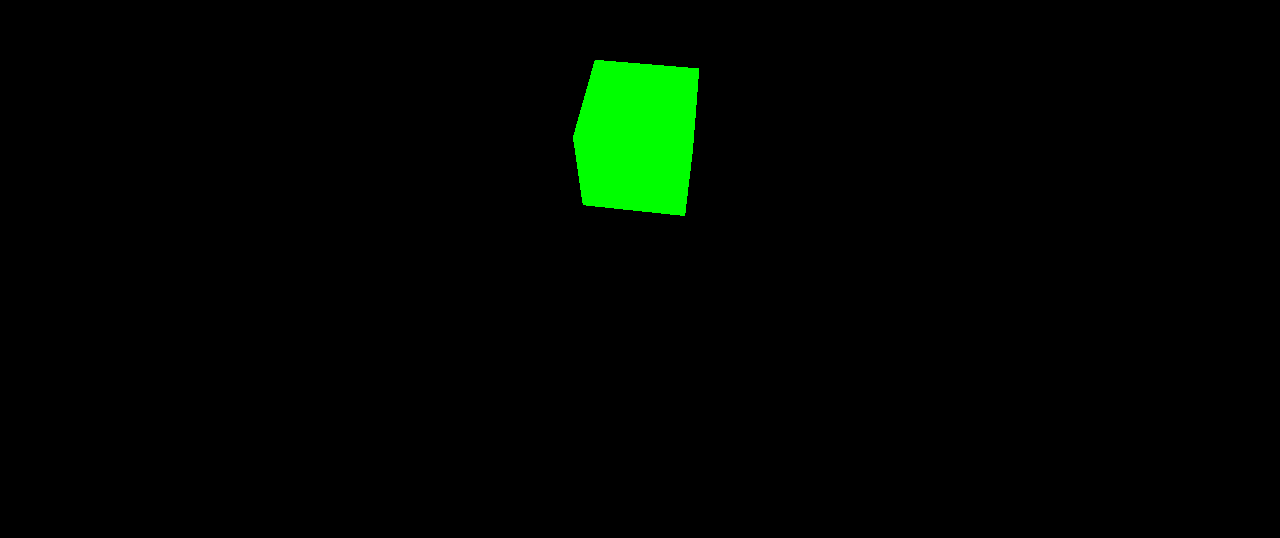
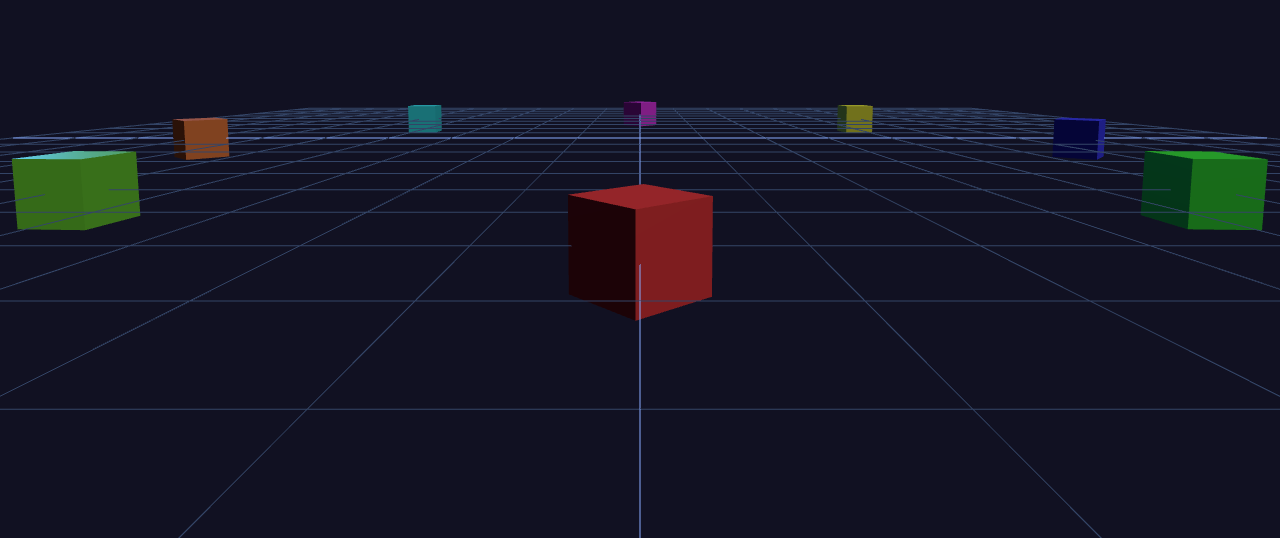
Before and after one commit to Vasyl-Trefilov/3dGfs, a React (Vite) app: page / in a window 1280 px wide. Shown: the part 262-800 px from the top of the page. Built offline with nearby package versions, Linux system fonts and the light colour scheme.

Commit message:
adding spin

```diff
--- a/src/App.css
+++ /dev/null
@@ -1,4 +0,0 @@
-body {
-  margin: 0;
-  overflow: hidden;
-}
--- a/src/components/ThreeScene.jsx
+++ b/src/components/ThreeScene.jsx
@@ -1,36 +1,118 @@
 import { useEffect, useRef } from "react";
 import * as THREE from "three";
+
+const RADIUS = 7;
+const STEP = Math.PI / 4;
+const LERP_SPEED = 0.05;
+
+function createOrbitObject(angle, color, size = 0.5) {
+  const geometry = new THREE.BoxGeometry(size, size, size);
+  const material = new THREE.MeshStandardMaterial({
+    color,
+    metalness: 0.3,
+    roughness: 0.4,
+  });
+  const mesh = new THREE.Mesh(geometry, material);
+  mesh.position.set(RADIUS * Math.sin(angle), 0, RADIUS * Math.cos(angle));
+  mesh.lookAt(0, 0, 0);
+  return mesh;
+}
 
 export default function ThreeScene() {
   const containerRef = useRef(null);
 
   useEffect(() => {
     const scene = new THREE.Scene();
+    scene.background = new THREE.Color(0x111122);
+
     const camera = new THREE.PerspectiveCamera(
-      75,
+      60,
       window.innerWidth / window.innerHeight,
       0.1,
       1000,
     );
 
-    const renderer = new THREE.WebGLRenderer();
+    const renderer = new THREE.WebGLRenderer({ antialias: true });
     renderer.setSize(window.innerWidth, window.innerHeight);
+    renderer.setPixelRatio(Math.min(window.devicePixelRatio, 2));
     containerRef.current.appendChild(renderer.domElement);
 
-    const geometry = new THREE.BoxGeometry(1, 1, 1);
-    const material = new THREE.MeshBasicMaterial({ color: 0x00ff00 });
-    const cube = new THREE.Mesh(geometry, material);
-    scene.add(cube);
+    const ambientLight = new THREE.AmbientLight(0x404060);
+    scene.add(ambientLight);
 
-    camera.position.z = 5;
+    const dirLight = new THREE.DirectionalLight(0xffffff, 1.5);
+    dirLight.position.set(10, 20, 10);
+    scene.add(dirLight);
 
-    function animate(time) {
-      cube.rotation.x = time / 2000;
-      cube.rotation.y = time / 1000;
+    const fillLight = new THREE.DirectionalLight(0x4488ff, 0.5);
+    fillLight.position.set(-10, 5, -10);
+    scene.add(fillLight);
+
+    const grid = new THREE.GridHelper(20, 20, 0x88aaff, 0x334466);
+    scene.add(grid);
+
+    const objects = [];
+    const colors = [
+      0xff4444, 0x44ff44, 0x4444ff, 0xffff44, 0xff44ff, 0x44ffff, 0xff8844,
+      0x88ff44,
+    ];
+    for (let i = 0; i < 8; i++) {
+      const angle = (i / 8) * Math.PI * 2;
+      const obj = createOrbitObject(angle, colors[i], 0.6);
+      scene.add(obj);
+      objects.push(obj);
+    }
+
+    let currentAngle = 0;
+    let targetAngle = 0;
+    let isAnimating = false;
+
+    camera.position.set(
+      RADIUS * Math.sin(currentAngle),
+      1,
+      RADIUS * Math.cos(currentAngle),
+    );
+    camera.lookAt(0, 0, 0);
+
+    const clock = new THREE.Clock();
+
+    function animate() {
+      const delta = clock.getDelta();
+
+      if (isAnimating) {
+        currentAngle +=
+          (targetAngle - currentAngle) * Math.min(1, LERP_SPEED * delta * 60);
+        if (Math.abs(targetAngle - currentAngle) < 0.001) {
+          currentAngle = targetAngle;
+          isAnimating = false;
+        }
+      }
+
+      camera.position.x = (RADIUS + 4) * Math.sin(currentAngle);
+      camera.position.z = (RADIUS + 4) * Math.cos(currentAngle);
+      camera.lookAt(0, 0, 0);
+
+      objects.forEach((obj) => {
+        obj.rotation.y += delta * 0.5;
+      });
+
       renderer.render(scene, camera);
     }
 
     renderer.setAnimationLoop(animate);
+
+    function handleClick(e) {
+      const x = e.clientX;
+      if (isAnimating) return;
+      if (x > window.innerWidth / 2) {
+        targetAngle += STEP;
+      } else {
+        targetAngle -= STEP;
+      }
+      isAnimating = true;
+    }
+
+    window.addEventListener("click", handleClick);
 
     const handleResize = () => {
       camera.aspect = window.innerWidth / window.innerHeight;
@@ -42,6 +124,7 @@ export default function ThreeScene() {
 
     return () => {
       renderer.setAnimationLoop(null);
+      window.removeEventListener("click", handleClick);
       window.removeEventListener("resize", handleResize);
       if (containerRef.current) {
         containerRef.current.removeChild(renderer.domElement);
--- a/src/index.css
+++ b/src/index.css
@@ -1,112 +1,7 @@
-:root {
-    --text: #6b6375;
-    --text-h: #08060d;
-    --bg: #fff;
-    --border: #e5e4e7;
-    --code-bg: #f4f3ec;
-    --accent: #aa3bff;
-    --accent-bg: rgba(170, 59, 255, 0.1);
-    --accent-border: rgba(170, 59, 255, 0.5);
-    --social-bg: rgba(244, 243, 236, 0.5);
-    --shadow:
-        rgba(0, 0, 0, 0.1) 0 10px 15px -3px, rgba(0, 0, 0, 0.05) 0 4px 6px -2px;
-
-    --sans: system-ui, "Segoe UI", Roboto, sans-serif;
-    --heading: system-ui, "Segoe UI", Roboto, sans-serif;
-    --mono: ui-monospace, Consolas, monospace;
-
-    font: 18px/145% var(--sans);
-    letter-spacing: 0.18px;
-    color-scheme: light dark;
-    color: var(--text);
-    background: var(--bg);
-    font-synthesis: none;
-    text-rendering: optimizeLegibility;
-    -webkit-font-smoothing: antialiased;
-    -moz-osx-font-smoothing: grayscale;
-
-    @media (max-width: 1024px) {
-        font-size: 16px;
-    }
+html, body, #root {
+  margin: 0;
+  padding: 0;
+  width: 100%;
+  height: 100%;
+  overflow: hidden;
 }
-
-@media (prefers-color-scheme: dark) {
-    :root {
-        --text: #9ca3af;
-        --text-h: #f3f4f6;
-        --bg: #16171d;
-        --border: #2e303a;
-        --code-bg: #1f2028;
-        --accent: #c084fc;
-        --accent-bg: rgba(192, 132, 252, 0.15);
-        --accent-border: rgba(192, 132, 252, 0.5);
-        --social-bg: rgba(47, 48, 58, 0.5);
-        --shadow:
-            rgba(0, 0, 0, 0.4) 0 10px 15px -3px,
-            rgba(0, 0, 0, 0.25) 0 4px 6px -2px;
-    }
-
-    #social .button-icon {
-        filter: invert(1) brightness(2);
-    }
-}
-
-body {
-    margin: 0;
-    padding: 0;
-}
-
-#root {
-    width: 1126px;
-    max-width: 100%;
-    margin: 0;
-    text-align: center;
-    min-height: 100svh;
-    display: flex;
-    flex-direction: column;
-    box-sizing: border-box;
-}
-
-h1,
-h2 {
-    font-family: var(--heading);
-    font-weight: 500;
-    color: var(--text-h);
-}
-
-h1 {
-    font-size: 56px;
-    letter-spacing: -1.68px;
-    margin: 32px 0;
-    @media (max-width: 1024px) {
-        font-size: 36px;
-        margin: 20px 0;
-    }
-}
-h2 {
-    font-size: 24px;
-    line-height: 118%;
-    letter-spacing: -0.24px;
-    margin: 0 0 8px;
-    @media (max-width: 1024px) {
-        font-size: 20px;
-    }
-}
-p {
-    margin: 0;
-}
-
-code,
-.counter {
-    font-family: var(--mono);
-    display: inline-flex;
-    border-radius: 4px;
-    color: var(--text-h);
-}
-
-code {
-    font-size: 15px;
-    line-height: 135%;
-    padding: 4px 8px;
-    background: var(--code-bg);
-}
```
Also changed, not shown: 1 other file (tests, documents, lock files or other folders).
